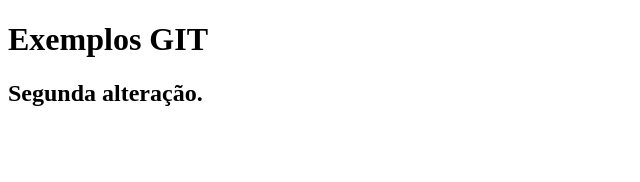
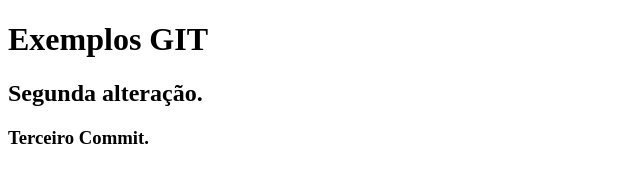
Before and after one commit to lcsilva76/aula-git4, a plain HTML site: page index.html in a window 1280 px wide. Shown: the whole page, without its empty margins (0-640 px from the left). Drawn offline with Linux system fonts and the light colour scheme.

Commit message:
terceiro commit

```diff
--- a/index.html
+++ b/index.html
@@ -8,5 +8,6 @@
 <body>
     <h1>Exemplos GIT</h1>
     <h2>Segunda alteração.</h2>
+    <h3>Terceiro Commit.</h3>
 </body>
 </html>
```
